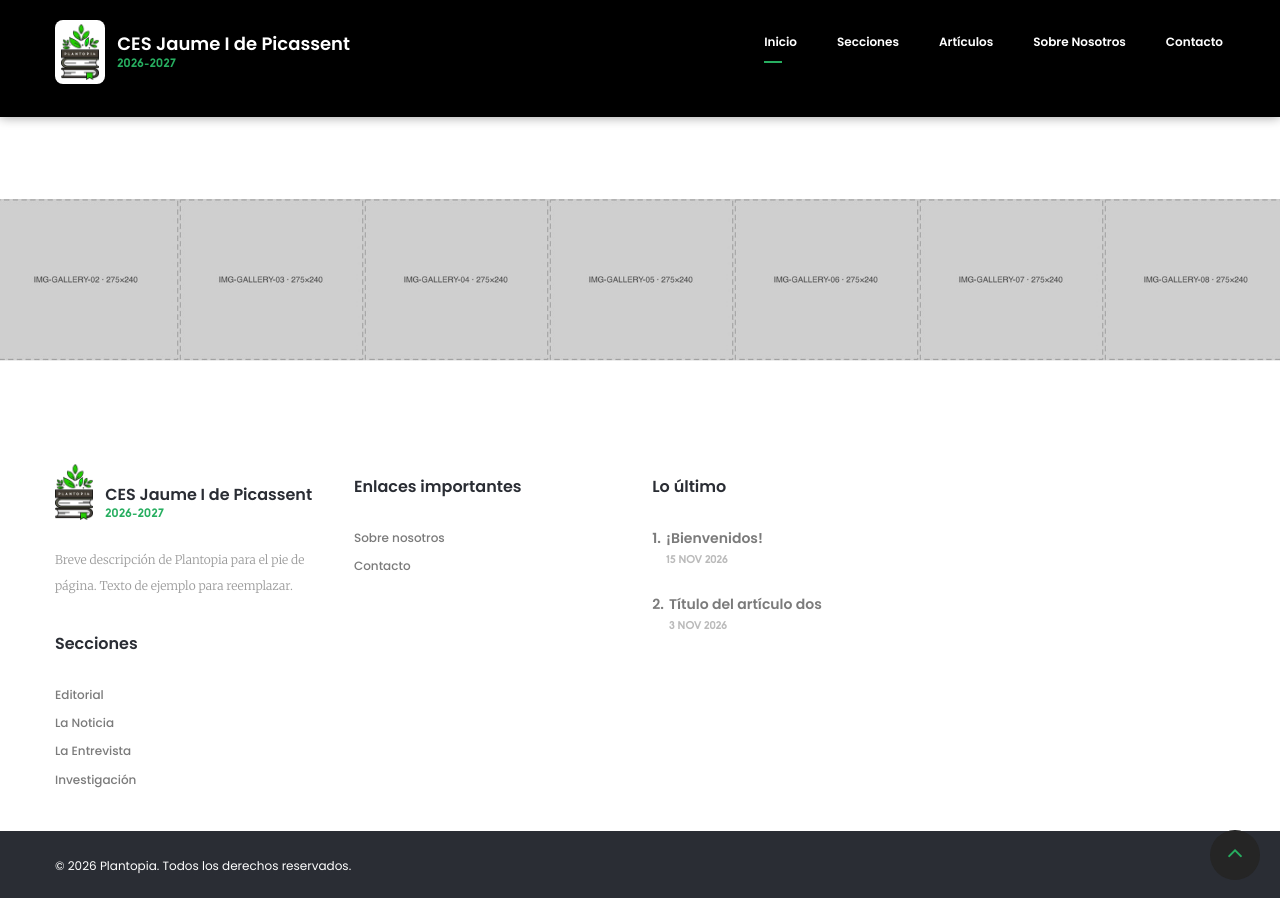
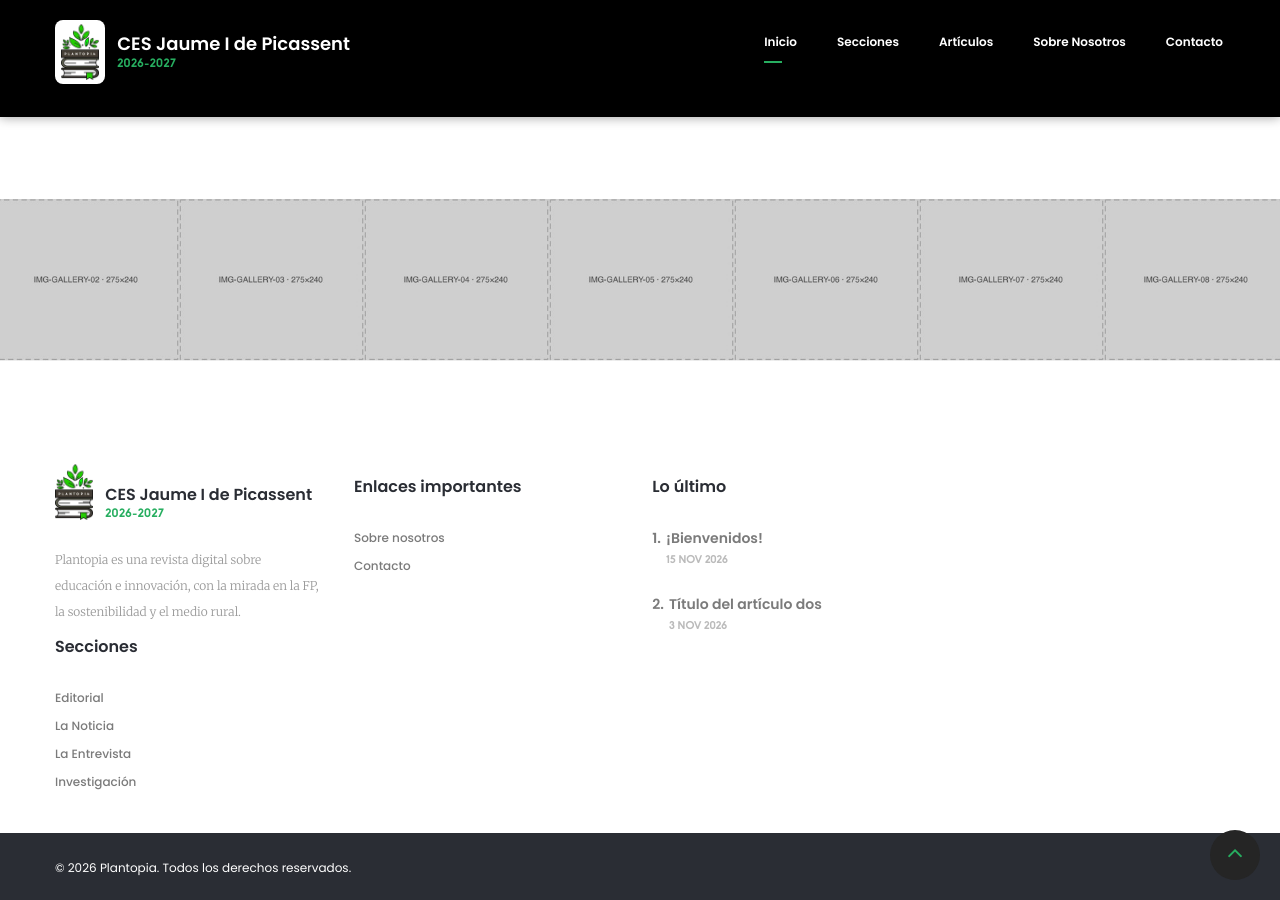
Before and after one commit to Oscargtus/malayerba, a Jekyll site: the page built from index.html, in a window 1280 px wide and 900 px high, scrolled down 2695 px. Built offline with Jekyll 4.4.1, drawn with Linux system fonts in a browser that asks for light colours; some web fonts are replaced.

Commit message:
Pie de página: descripción de Plantopia
Co-Authored-By: Claude Opus 5.5 <noreply@anthropic.com>

```diff
--- a/_config.yml
+++ b/_config.yml
@@ -36,7 +36,7 @@ perfil:
 
 # Texto del pie de página
 pie:
-  texto: Breve descripción de Plantopia para el pie de página. Texto de ejemplo para reemplazar.
+  texto: "Plantopia es una revista digital sobre educación e innovación, con la mirada en la FP, la sostenibilidad y el medio rural."
 
 # ---------- Ajustes técnicos (normalmente no hace falta tocarlos) ----------
 
```
